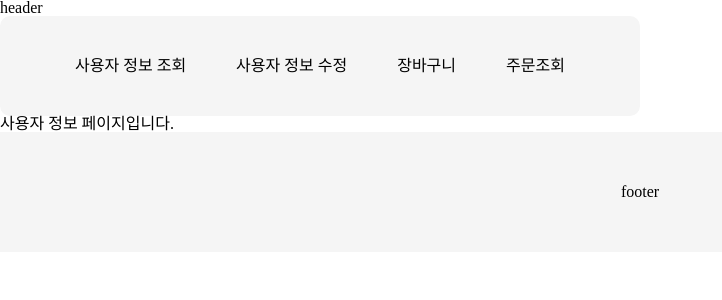
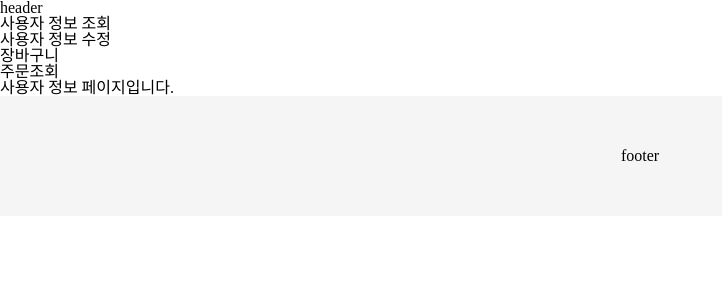
Before and after one commit to uiyeon831/book-shopping-mall-webapp, a React (Create React App) app: page /mypage in a window 1280 px wide. Shown: the top 300 px of the page, without its empty margins (0-722 px from the left). Built offline with nearby package versions, Linux system fonts and the light colour scheme.

Commit message:
Modify Main Page Frame

```diff
--- /dev/null
+++ b/src/Reset.css
@@ -0,0 +1,48 @@
+/* 기본적인 css 초기화 */
+/* http://meyerweb.com/eric/tools/css/reset/
+   v2.0 | 20110126
+   License: none (public domain)
+*/
+html, body, div, span, applet, object, iframe,
+h1, h2, h3, h4, h5, h6, p, blockquote, pre,
+a, abbr, acronym, address, big, cite, code,
+del, dfn, em, img, ins, kbd, q, s, samp,
+small, strike, strong, sub, sup, tt, var,
+b, u, i, center,
+dl, dt, dd, ol, ul, li,
+fieldset, form, label, legend,
+table, caption, tbody, tfoot, thead, tr, th, td,
+article, aside, canvas, details, embed,
+figure, figcaption, footer, header, hgroup,
+menu, nav, output, ruby, section, summary,
+time, mark, audio, video {
+	margin: 0;
+	padding: 0;
+	border: 0;
+	font-size: 100%;
+	font: inherit;
+	vertical-align: baseline;
+}
+/* HTML5 display-role reset for older browsers */
+article, aside, details, figcaption, figure,
+footer, header, hgroup, menu, nav, section {
+	display: block;
+}
+body {
+	line-height: 1;
+}
+ol, ul {
+	list-style: none;
+}
+blockquote, q {
+	quotes: none;
+}
+blockquote:before, blockquote:after,
+q:before, q:after {
+	content: '';
+	content: none;
+}
+table {
+	border-collapse: collapse;
+	border-spacing: 0;
+}
--- a/src/components/Footer/Footer.css
+++ b/src/components/Footer/Footer.css
@@ -1,55 +1,3 @@
-/* 기본적인 css 초기화 */
-/* http://meyerweb.com/eric/tools/css/reset/
-   v2.0 | 20110126
-   License: none (public domain)
-*/
-html, body, div, span, applet, object, iframe,
-h1, h2, h3, h4, h5, h6, p, blockquote, pre,
-a, abbr, acronym, address, big, cite, code,
-del, dfn, em, img, ins, kbd, q, s, samp,
-small, strike, strong, sub, sup, tt, var,
-b, u, i, center,
-dl, dt, dd, ol, ul, li,
-fieldset, form, label, legend,
-table, caption, tbody, tfoot, thead, tr, th, td,
-article, aside, canvas, details, embed,
-figure, figcaption, footer, header, hgroup,
-menu, nav, output, ruby, section, summary,
-time, mark, audio, video {
-	margin: 0;
-	padding: 0;
-	border: 0;
-	font-size: 100%;
-	font: inherit;
-	vertical-align: baseline;
-}
-/* HTML5 display-role reset for older browsers */
-article, aside, details, figcaption, figure,
-footer, header, hgroup, menu, nav, section {
-	display: block;
-}
-body {
-	line-height: 1;
-}
-ol, ul {
-	list-style: none;
-}
-blockquote, q {
-	quotes: none;
-}
-blockquote:before, blockquote:after,
-q:before, q:after {
-	content: '';
-	content: none;
-}
-table {
-	border-collapse: collapse;
-	border-spacing: 0;
-}
-
-
-
-/* 내가 설정한 css */
 .footer{
   width: 100%;
   height: 15vh;
--- a/src/components/ProductCategory/ProductCategory.css
+++ b/src/components/ProductCategory/ProductCategory.css
@@ -1,55 +1,3 @@
-/* 기본적인 css 초기화 */
-/* http://meyerweb.com/eric/tools/css/reset/
-   v2.0 | 20110126
-   License: none (public domain)
-*/
-html, body, div, span, applet, object, iframe,
-h1, h2, h3, h4, h5, h6, p, blockquote, pre,
-a, abbr, acronym, address, big, cite, code,
-del, dfn, em, img, ins, kbd, q, s, samp,
-small, strike, strong, sub, sup, tt, var,
-b, u, i, center,
-dl, dt, dd, ol, ul, li,
-fieldset, form, label, legend,
-table, caption, tbody, tfoot, thead, tr, th, td,
-article, aside, canvas, details, embed,
-figure, figcaption, footer, header, hgroup,
-menu, nav, output, ruby, section, summary,
-time, mark, audio, video {
-	margin: 0;
-	padding: 0;
-	border: 0;
-	font-size: 100%;
-	font: inherit;
-	vertical-align: baseline;
-}
-/* HTML5 display-role reset for older browsers */
-article, aside, details, figcaption, figure,
-footer, header, hgroup, menu, nav, section {
-	display: block;
-}
-body {
-	line-height: 1;
-}
-ol, ul {
-	list-style: none;
-}
-blockquote, q {
-	quotes: none;
-}
-blockquote:before, blockquote:after,
-q:before, q:after {
-	content: '';
-	content: none;
-}
-table {
-	border-collapse: collapse;
-	border-spacing: 0;
-}
-
-
-
-/* 내가 설정한 css */
 .category {
   width: 100%;
   display: flex;
@@ -57,7 +5,7 @@ table {
   margin-top: 70px;
 }
 
-ul {
+.category > ul {
   width: 50%;
   height: 100px;
   border-radius: 10px;
@@ -69,6 +17,6 @@ ul {
   gap: 50px;
 }
 
-li:hover{
+.category > ul > li:hover{
   cursor: pointer;
 }
--- a/src/components/ProductHeader/ProducHeader.css
+++ b/src/components/ProductHeader/ProducHeader.css
@@ -1,55 +1,3 @@
-/* 기본적인 css 초기화 */
-/* http://meyerweb.com/eric/tools/css/reset/
-   v2.0 | 20110126
-   License: none (public domain)
-*/
-html, body, div, span, applet, object, iframe,
-h1, h2, h3, h4, h5, h6, p, blockquote, pre,
-a, abbr, acronym, address, big, cite, code,
-del, dfn, em, img, ins, kbd, q, s, samp,
-small, strike, strong, sub, sup, tt, var,
-b, u, i, center,
-dl, dt, dd, ol, ul, li,
-fieldset, form, label, legend,
-table, caption, tbody, tfoot, thead, tr, th, td,
-article, aside, canvas, details, embed,
-figure, figcaption, footer, header, hgroup,
-menu, nav, output, ruby, section, summary,
-time, mark, audio, video {
-	margin: 0;
-	padding: 0;
-	border: 0;
-	font-size: 100%;
-	font: inherit;
-	vertical-align: baseline;
-}
-/* HTML5 display-role reset for older browsers */
-article, aside, details, figcaption, figure,
-footer, header, hgroup, menu, nav, section {
-	display: block;
-}
-body {
-	line-height: 1;
-}
-ol, ul {
-	list-style: none;
-}
-blockquote, q {
-	quotes: none;
-}
-blockquote:before, blockquote:after,
-q:before, q:after {
-	content: '';
-	content: none;
-}
-table {
-	border-collapse: collapse;
-	border-spacing: 0;
-}
-
-
-
-/* 내가 설정한 css */
 .header {
   width: 100%;
 	height: 80px;
@@ -64,16 +12,19 @@ table {
   font-size: 28px;
   font-weight: 600;
   margin: 30px 50px;
+  text-align: left;
 }
 
 .logo:hover {
   cursor: pointer;
 }
 
-input {
+.header > form > input {
   width: 350px;
   height: 25px;
   margin: 40px;
+  border: 1px solid black;
+  border-radius: 10px;
 }
 
 .pageRoute {
--- a/src/index.js
+++ b/src/index.js
@@ -1,6 +1,7 @@
 import React from 'react';
 import ReactDOM from 'react-dom/client';
 import './index.css';
+import './Reset.css';
 import App from './App';
 import { BrowserRouter } from 'react-router-dom';
 
--- a/src/pages/MainPage.css
+++ b/src/pages/MainPage.css
@@ -1,56 +1,4 @@
-/* 기본적인 css 초기화 */
-/* http://meyerweb.com/eric/tools/css/reset/
-   v2.0 | 20110126
-   License: none (public domain)
-*/
-html, body, div, span, applet, object, iframe,
-h1, h2, h3, h4, h5, h6, p, blockquote, pre,
-a, abbr, acronym, address, big, cite, code,
-del, dfn, em, img, ins, kbd, q, s, samp,
-small, strike, strong, sub, sup, tt, var,
-b, u, i, center,
-dl, dt, dd, ol, ul, li,
-fieldset, form, label, legend,
-table, caption, tbody, tfoot, thead, tr, th, td,
-article, aside, canvas, details, embed,
-figure, figcaption, footer, header, hgroup,
-menu, nav, output, ruby, section, summary,
-time, mark, audio, video {
-	margin: 0;
-	padding: 0;
-	border: 0;
-	font-size: 100%;
-	font: inherit;
-	vertical-align: baseline;
-}
-/* HTML5 display-role reset for older browsers */
-article, aside, details, figcaption, figure,
-footer, header, hgroup, menu, nav, section {
-	display: block;
-}
-body {
-	line-height: 1;
-}
-ol, ul {
-	list-style: none;
-}
-blockquote, q {
-	quotes: none;
-}
-blockquote:before, blockquote:after,
-q:before, q:after {
-	content: '';
-	content: none;
-}
-table {
-	border-collapse: collapse;
-	border-spacing: 0;
-}
-
-
-
-/* 내가 설정한 css */
-main {
+.mainpage {
   height : auto;
   min-height: 100vh;
   margin-top: 70px;
--- a/src/pages/MainPage.js
+++ b/src/pages/MainPage.js
@@ -11,7 +11,7 @@ class MainPage extends React.Component {
   }
   render(){
     return (
-      <main>
+      <div className="mainpage">
         <div className="container">
           <div className="title">베스트 셀러</div>
           <div className="bookContainer">
@@ -26,7 +26,7 @@ class MainPage extends React.Component {
             <img src={RightArrowIcon} />
           </div>
         </div>
-    </main>
+    </div>
     );
   }
 }
```
Also changed, not shown: src/App.js (+19 -18 lines).
